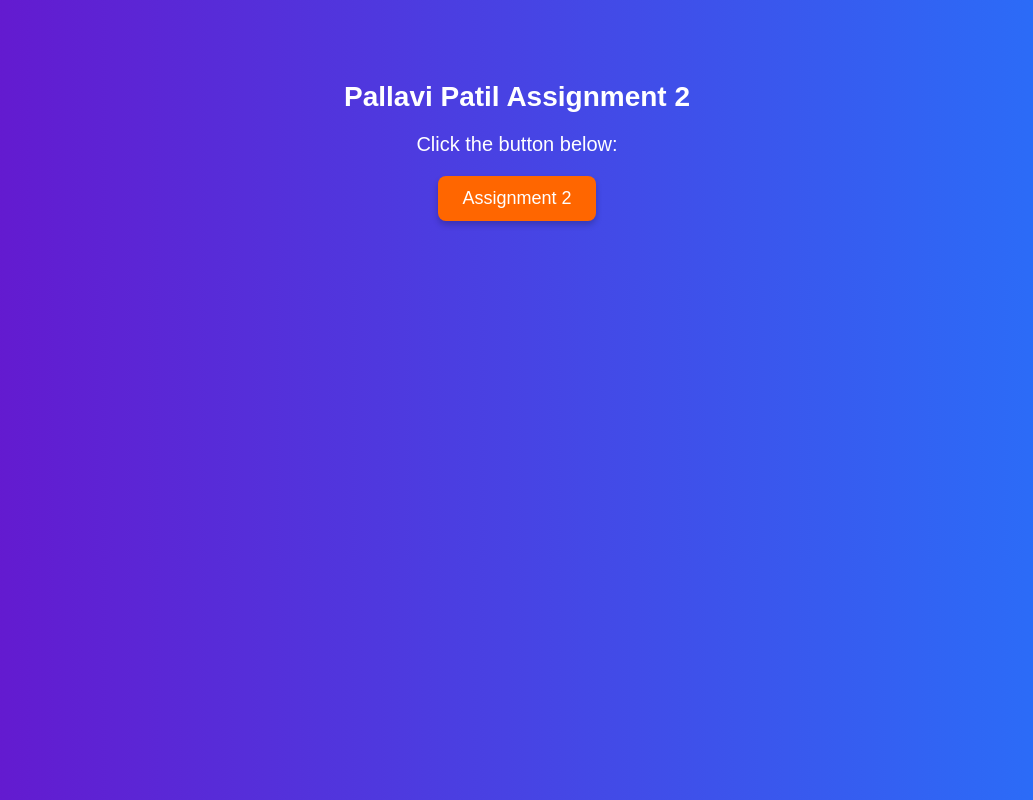
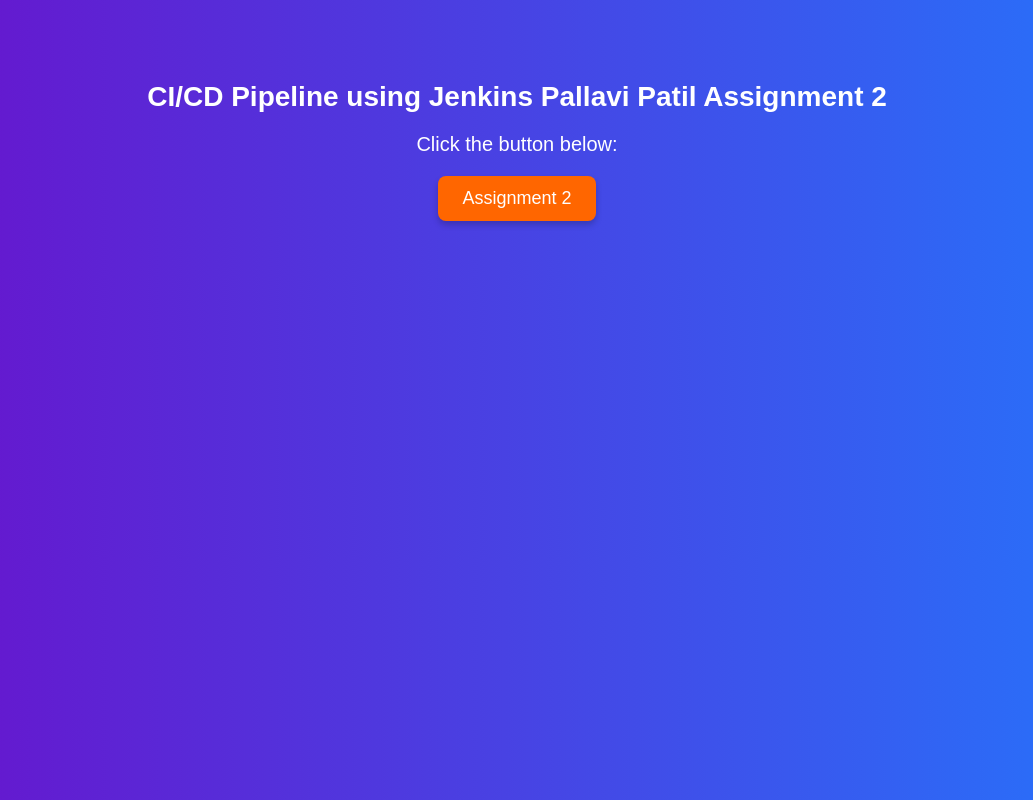
Before and after one commit to PallaviPatil5201/Assignment-2-Pallavi-Patil, a plain HTML site: page index.html in a window 1280 px wide. Shown: the whole page, without its empty margins (123-1156 px from the left). Drawn offline with Linux system fonts and the light colour scheme.

Commit message:
Update index.html

```diff
--- a/index.html
+++ b/index.html
@@ -37,7 +37,7 @@
     </style>
 </head>
 <body>
-    <h2>Pallavi Patil Assignment 2</h2>
+    <h2>CI/CD Pipeline using Jenkins Pallavi Patil Assignment 2</h2>
     <p>Click the button below:</p>
     <button>Assignment 2</button>
 </body>
```
